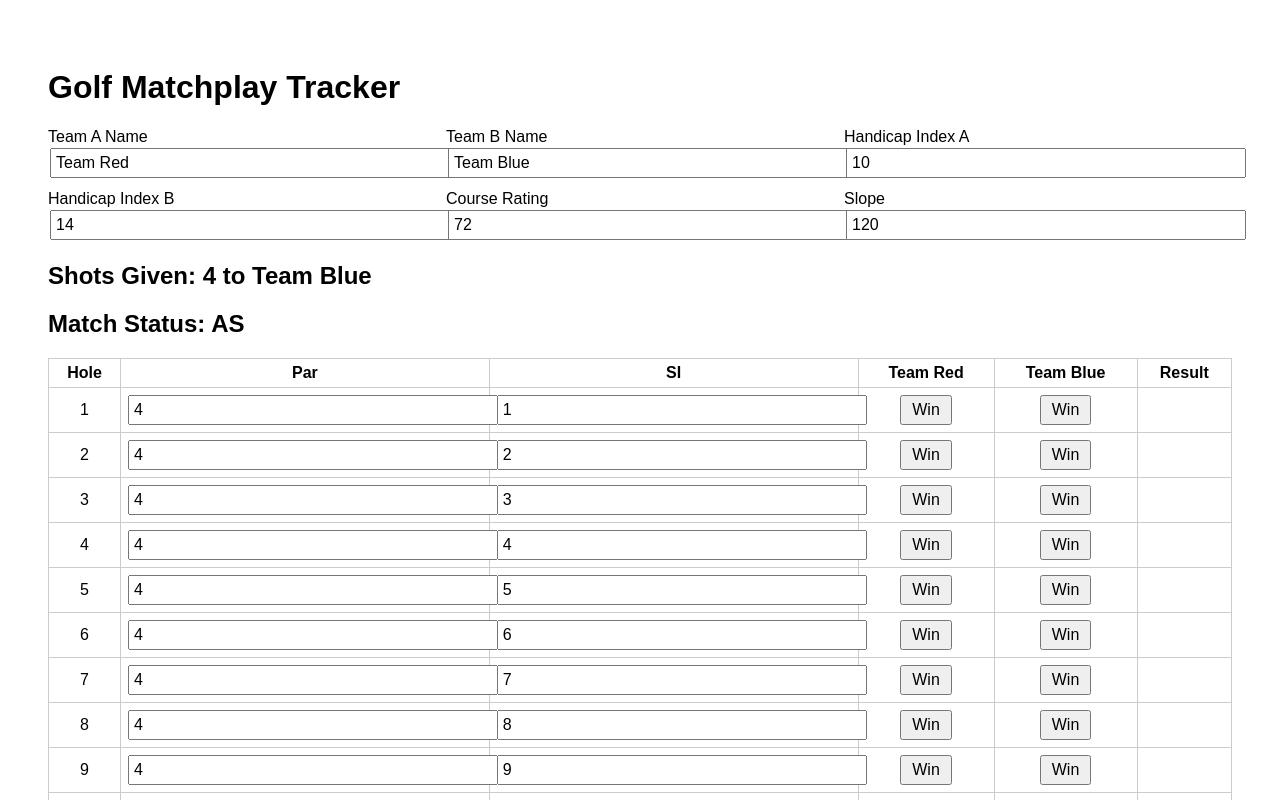
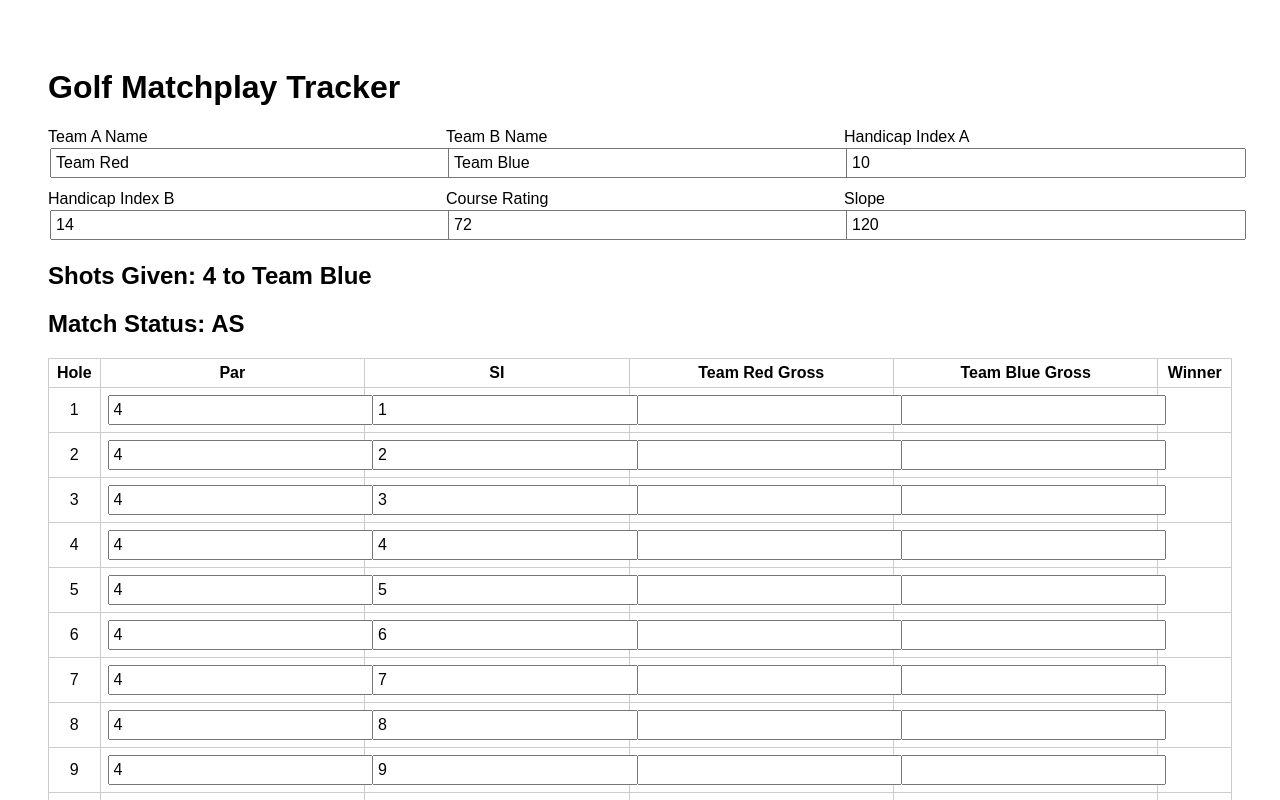
Before and after one commit to ciaranlk/GolfMatchTracker_manual, a React (Vite) app: page / in a window 1280 px wide. Shown: the top 800 px of the page. Built offline with nearby package versions, Linux system fonts and the light colour scheme.

Commit message:
Update App.jsx

```diff
--- a/src/App.jsx
+++ b/src/App.jsx
@@ -15,7 +15,8 @@ export default function App() {
   const [slope, setSlope] = useState(120);
   const [rating, setRating] = useState(72);
   const [course, setCourse] = useState(defaultCourse);
-  const [scores, setScores] = useState(Array(18).fill(null));
+  const [scores, setScores] = useState(Array(18).fill({ a: '', b: '' }));
+  const [winners, setWinners] = useState(Array(18).fill(null));
 
   const calcPlayingHandicap = (index) => Math.round((index * slope) / 113);
 
@@ -26,27 +27,57 @@ export default function App() {
 
   const siHoles = [...course].sort((a, b) => a.si - b.si).slice(0, shotDiff).map(h => h.hole);
 
-  const handleScore = (holeIdx, winner) => {
-    const updatedScores = [...scores];
-    updatedScores[holeIdx] = winner;
-    setScores(updatedScores);
+  const getNetScore = (raw, hole, player) => {
+    if (raw === '') return null;
+    let net = parseInt(raw);
+    if (shotsGivenTo === 'A' && player === 'A' && siHoles.includes(hole)) net -= 1;
+    if (shotsGivenTo === 'B' && player === 'B' && siHoles.includes(hole)) net -= 1;
+    return net;
+  };
+
+  const updateScore = (i, player, value) => {
+    const newScores = [...scores];
+    newScores[i] = { ...newScores[i], [player]: value };
+    setScores(newScores);
+
+    const netA = getNetScore(newScores[i].a, i + 1, 'A');
+    const netB = getNetScore(newScores[i].b, i + 1, 'B');
+
+    if (netA == null || netB == null) {
+      setWinners(prev => {
+        const copy = [...prev];
+        copy[i] = null;
+        return copy;
+      });
+    } else if (netA < netB) {
+      setWinners(prev => {
+        const copy = [...prev];
+        copy[i] = 'A';
+        return copy;
+      });
+    } else if (netB < netA) {
+      setWinners(prev => {
+        const copy = [...prev];
+        copy[i] = 'B';
+        return copy;
+      });
+    } else {
+      setWinners(prev => {
+        const copy = [...prev];
+        copy[i] = 'Halved';
+        return copy;
+      });
+    }
   };
 
   const runningResult = () => {
     let score = 0;
-    scores.forEach((s, i) => {
-      if (!s) return;
-      if (s === 'A') score += 1;
-      if (s === 'B') score -= 1;
+    winners.forEach((w) => {
+      if (w === 'A') score += 1;
+      else if (w === 'B') score -= 1;
     });
     if (score === 0) return 'AS';
     return score > 0 ? `${teamAName} ${score} Up` : `${teamBName} ${Math.abs(score)} Up`;
-  };
-
-  const holeResult = (holeIdx) => {
-    const winner = scores[holeIdx];
-    if (!winner) return '';
-    return winner === 'A' ? teamAName : teamBName;
   };
 
   return (
@@ -54,30 +85,12 @@ export default function App() {
       <h1>Golf Matchplay Tracker</h1>
 
       <div className="inputs">
-        <div>
-          <label>Team A Name</label>
-          <input value={teamAName} onChange={e => setTeamAName(e.target.value)} />
-        </div>
-        <div>
-          <label>Team B Name</label>
-          <input value={teamBName} onChange={e => setTeamBName(e.target.value)} />
-        </div>
-        <div>
-          <label>Handicap Index A</label>
-          <input type="number" value={handicapIndexA} onChange={e => setHandicapIndexA(+e.target.value)} />
-        </div>
-        <div>
-          <label>Handicap Index B</label>
-          <input type="number" value={handicapIndexB} onChange={e => setHandicapIndexB(+e.target.value)} />
-        </div>
-        <div>
-          <label>Course Rating</label>
-          <input type="number" value={rating} onChange={e => setRating(+e.target.value)} />
-        </div>
-        <div>
-          <label>Slope</label>
-          <input type="number" value={slope} onChange={e => setSlope(+e.target.value)} />
-        </div>
+        <div><label>Team A Name</label><input value={teamAName} onChange={e => setTeamAName(e.target.value)} /></div>
+        <div><label>Team B Name</label><input value={teamBName} onChange={e => setTeamBName(e.target.value)} /></div>
+        <div><label>Handicap Index A</label><input type="number" value={handicapIndexA} onChange={e => setHandicapIndexA(+e.target.value)} /></div>
+        <div><label>Handicap Index B</label><input type="number" value={handicapIndexB} onChange={e => setHandicapIndexB(+e.target.value)} /></div>
+        <div><label>Course Rating</label><input type="number" value={rating} onChange={e => setRating(+e.target.value)} /></div>
+        <div><label>Slope</label><input type="number" value={slope} onChange={e => setSlope(+e.target.value)} /></div>
       </div>
 
       <h2>Shots Given: {shotDiff} to {shotsGivenTo === 'A' ? teamAName : teamBName}</h2>
@@ -89,54 +102,28 @@ export default function App() {
             <th>Hole</th>
             <th>Par</th>
             <th>SI</th>
-            <th>{teamAName}</th>
-            <th>{teamBName}</th>
-            <th>Result</th>
+            <th>{teamAName} Gross</th>
+            <th>{teamBName} Gross</th>
+            <th>Winner</th>
           </tr>
         </thead>
         <tbody>
           {course.map((hole, i) => (
             <tr key={i}>
               <td>{hole.hole}</td>
-              <td>
-                <input
-                  type="number"
-                  value={hole.par}
-                  onChange={e => {
+              <td><input type="number" value={hole.par} onChange={e => {
                 const newCourse = [...course];
                 newCourse[i].par = +e.target.value;
                 setCourse(newCourse);
-                  }}
-                />
-              </td>
-              <td>
-                <input
-                  type="number"
-                  value={hole.si}
-                  onChange={e => {
+              }} /></td>
+              <td><input type="number" value={hole.si} onChange={e => {
                 const newCourse = [...course];
                 newCourse[i].si = +e.target.value;
                 setCourse(newCourse);
-                  }}
-                />
-              </td>
-              <td>
-                <button
-                  style={{ backgroundColor: scores[i] === 'A' ? 'red' : '' }}
-                  onClick={() => handleScore(i, 'A')}
-                >
-                  Win
-                </button>
-              </td>
-              <td>
-                <button
-                  style={{ backgroundColor: scores[i] === 'B' ? 'blue' : '' }}
-                  onClick={() => handleScore(i, 'B')}
-                >
-                  Win
-                </button>
-              </td>
-              <td>{holeResult(i)}</td>
+              }} /></td>
+              <td><input type="number" value={scores[i].a} onChange={e => updateScore(i, 'a', e.target.value)} /></td>
+              <td><input type="number" value={scores[i].b} onChange={e => updateScore(i, 'b', e.target.value)} /></td>
+              <td>{winners[i] === 'A' ? teamAName : winners[i] === 'B' ? teamBName : winners[i]}</td>
             </tr>
           ))}
         </tbody>
```
Lines whose indentation alone changed are shown as unchanged.
